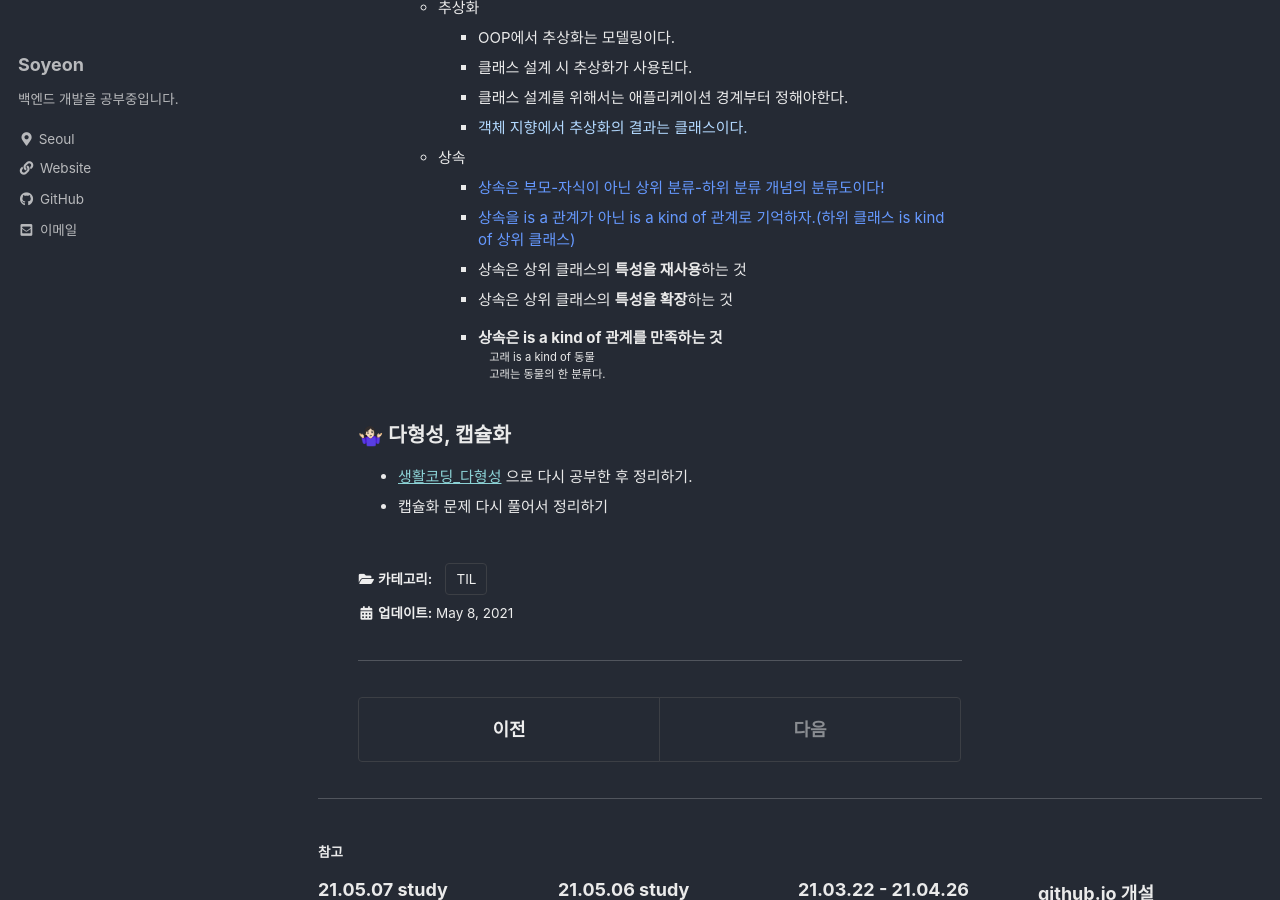
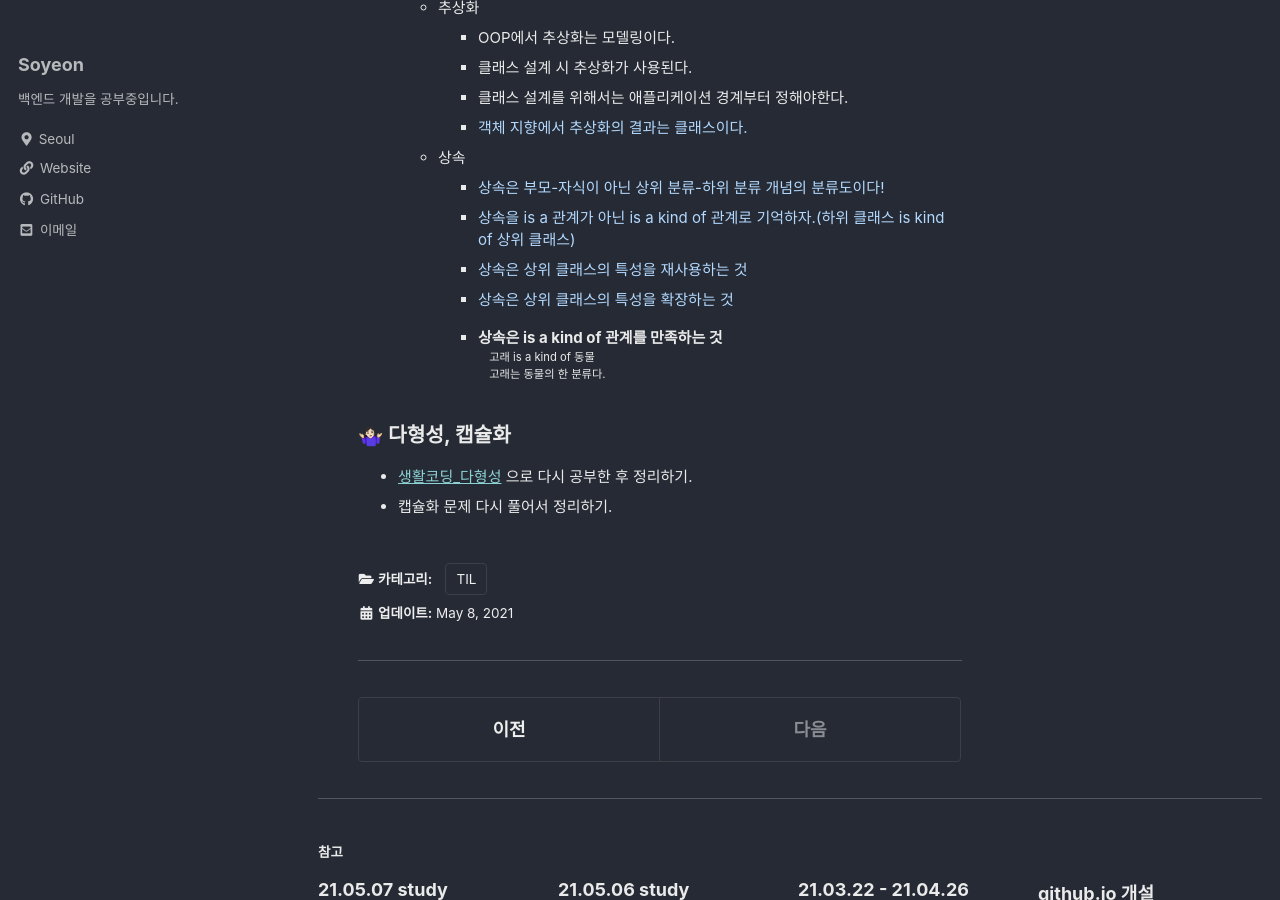
Before and after one commit to liv660/liv660.github.io, a Jekyll site: the page built from _posts/TIL/21.05.study/2021-05-08-210508.md, in a window 1280 px wide and 900 px high, scrolled down 2988 px. Built offline with Jekyll 4.4.1, drawn with Linux system fonts in a browser that asks for light colours; cached includes are drawn as plain includes.

Commit message:
Update 05.08 TIL

```diff
--- a/_posts/TIL/21.05.study/2021-05-08-210508.md
+++ b/_posts/TIL/21.05.study/2021-05-08-210508.md
@@ -137,14 +137,14 @@ categories:
     + 클래스 설계를 위해서는 애플리케이션 경계부터 정해야한다.
     + <span style="color:#B3D9FF;">객체 지향에서 추상화의 결과는 클래스이다.</span><br />
   + 상속
-    + <span style="color:#69f;">상속은 부모-자식이 아닌 상위 분류-하위 분류 개념의 분류도이다!</span><br />
-    + <span style="color:#69F;">상속을 is a 관계가 아닌 is a kind of 관계로 기억하자.(하위 클래스 is kind of 상위 클래스)</span>
-    + 상속은 상위 클래스의 **특성을 재사용**하는 것
-    + 상속은 상위 클래스의 **특성을 확장**하는 것
+    + <span style="color:#B3D9FF;">상속은 부모-자식이 아닌 상위 분류-하위 분류 개념의 분류도이다!</span><br />
+    + <span style="color:#B3D9FF;">상속을 is a 관계가 아닌 is a kind of 관계로 기억하자.(하위 클래스 is kind of 상위 클래스)</span>
+    + <span style="color:#B3D9FF;">상속은 상위 클래스의 특성을 재사용하는 것</span>
+    + <span style="color:#B3D9FF;">상속은 상위 클래스의 특성을 확장하는 것</span>
     + 상속은 is a kind of 관계를 만족하는 것<br />
       : 고래 is a kind of 동물 <br/>
       : 고래는 동물의 한 분류다.
 
 ### 🤷🏻‍♀️ 다형성, 캡슐화
   + [생활코딩_다형성](https://opentutorials.org/module/516/6127) 으로 다시 공부한 후 정리하기.
-  + 캡슐화 문제 다시 풀어서 정리하기
+  + 캡슐화 문제 다시 풀어서 정리하기.
```
